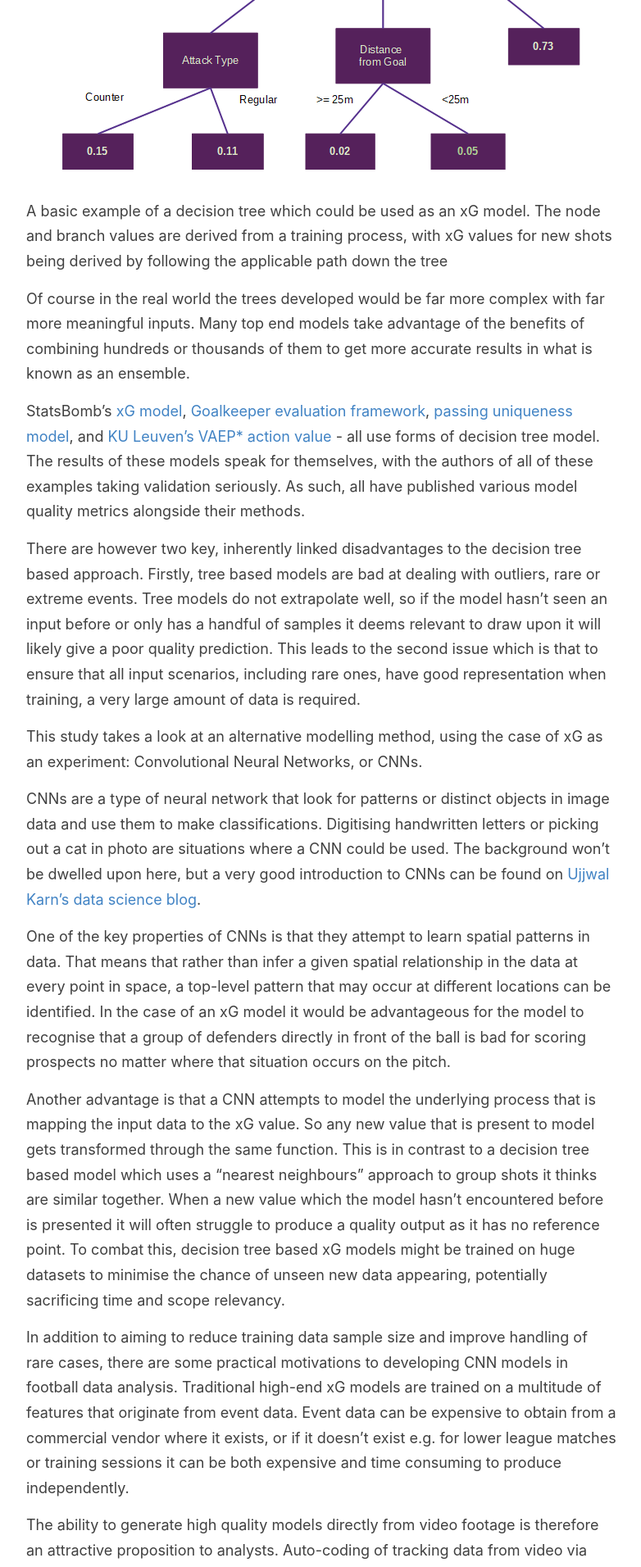
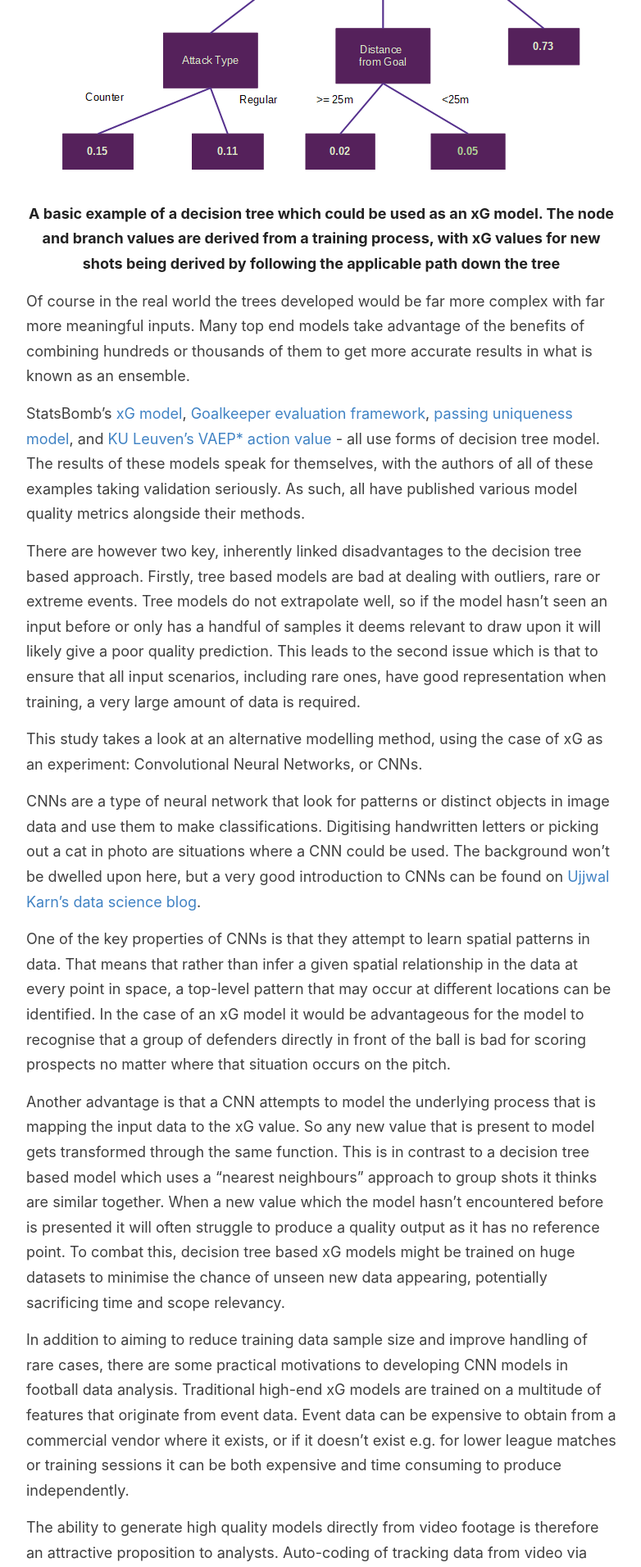
Before and after one commit to opengoalapp/opengoalapp.github.io, a Jekyll site: the page built from _posts/2020-07-15-xG with CNNs.md, in a window 1280 px wide. Shown: the part 1398-3310 px from the top of the page at 82% size, without its empty margins (248-1030 px from the left). Built offline with Jekyll 4.4.1, drawn with Linux system fonts in a browser that asks for light colours.

Commit message:
Update 2020-07-15-xG with CNNs.md

```diff
--- a/_posts/2020-07-15-xG with CNNs.md
+++ b/_posts/2020-07-15-xG with CNNs.md
@@ -25,7 +25,7 @@ The figure below shows a highly simplified decision tree that could be used for
  <img src="/images/CNN/dec_tree.png" />
 </p>
 
-A basic example of a decision tree which could be used as an xG model. The node and branch values are derived from a training process, with xG values for new shots being derived by following the applicable path down the tree
+##### A basic example of a decision tree which could be used as an xG model. The node and branch values are derived from a training process, with xG values for new shots being derived by following the applicable path down the tree
 
 Of course in the real world the trees developed would be far more complex with far more meaningful inputs. Many top end models take advantage of the benefits of combining hundreds or thousands of them to get more accurate results in what is known as an ensemble.
 
@@ -91,7 +91,7 @@ The input of the model will therefore be 3 channels or 80x40 binary images, and
  <img src="/images/CNN/channels.png" />
 </p>
 
-Freeze frames represented as three binary image channels. Teammate locations have been stripped out of the frame for processing
+##### Freeze frames represented as three binary image channels. Teammate locations have been stripped out of the frame for processing
 
 We then have a very important final validation step to ensure that this index of confidence is actually representative of the probability of a goal outcome given the input data, which we can call xG, as this is by no means guaranteed for many standard machine learning techniques.
 
```
